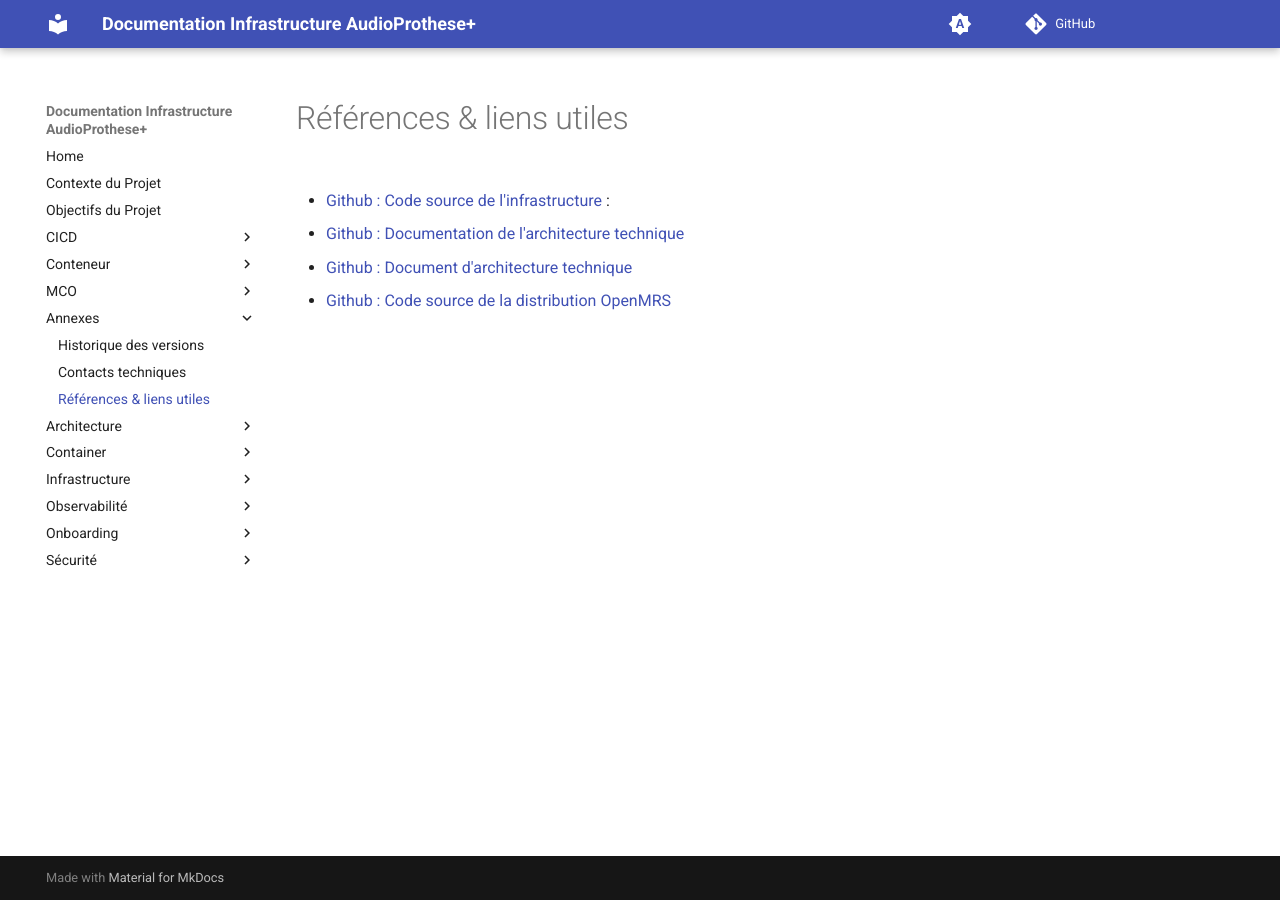
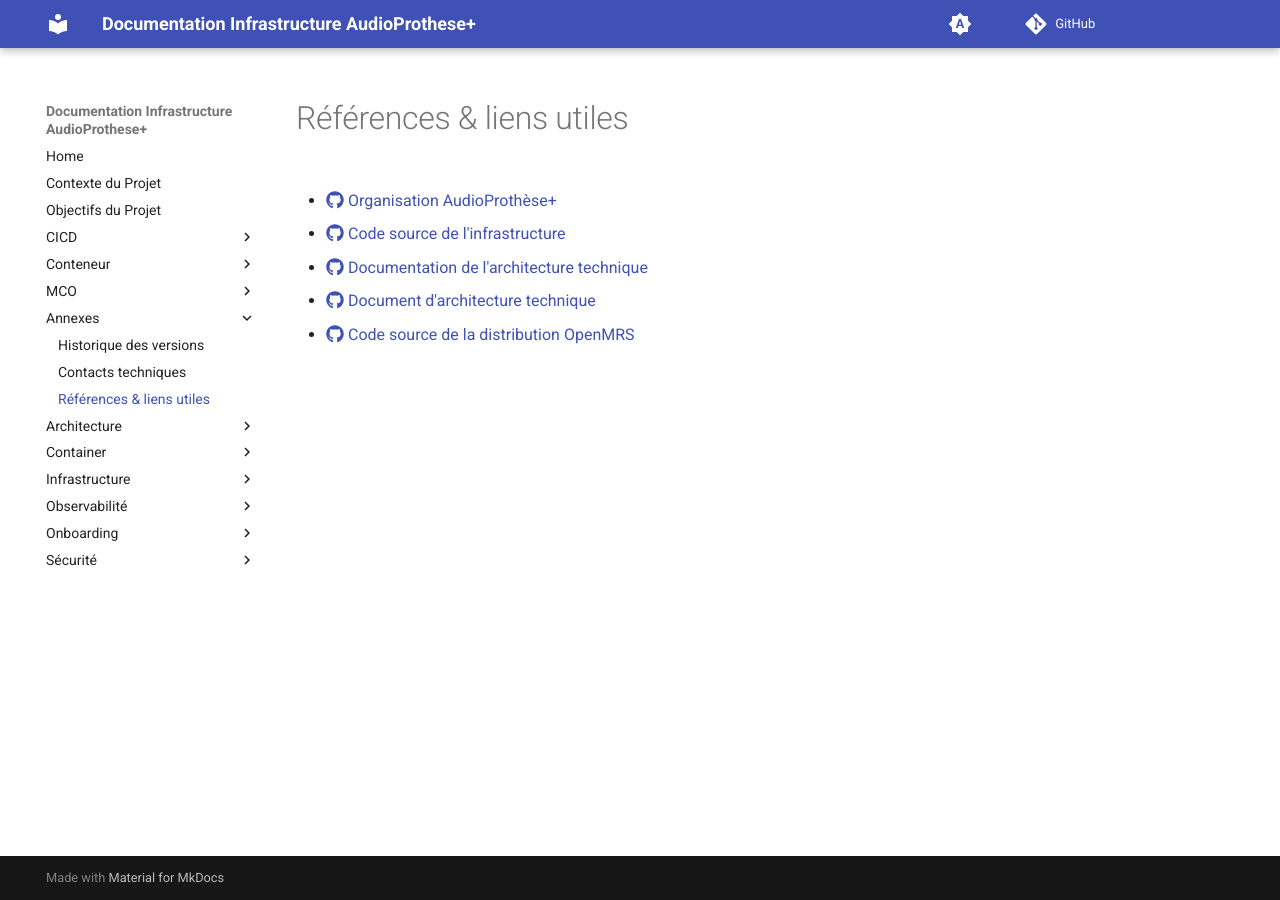
Before and after one commit to AudioProthese/openmrs-architecture-documentation, an MkDocs documentation site: the page built from docs/annexes/links.md, in a window 1280 px wide. Built offline with MkDocs 1.6.1 and Material for MkDocs 9.7.7, drawn with Linux system fonts in a browser that asks for light colours; comment, search, counter and statistics services are not loaded; some of the changed lines change nothing that is shown.

Commit message:
fix: update links in documentation for consistency and clarity

```diff
--- a/docs/annexes/links.md
+++ b/docs/annexes/links.md
@@ -1,9 +1,11 @@
 # Références & liens utiles
 
-- [Github : Code source de l'infrastructure](https://github.com/AudioProthese/openmrs-core-infrastructure) :
+- [:fontawesome-brands-github: Organisation AudioProthèse+](https://github.com/AudioProthese)
 
-- [Github : Documentation de l'architecture technique](https://github.com/AudioProthese/openmrs-architecture-documentation)
+- [:fontawesome-brands-github: Code source de l'infrastructure](https://github.com/AudioProthese/openmrs-core-infrastructure)
 
-- [Github : Document d'architecture technique](https://github.com/AudioProthese/openrms-technical-architecture-document)
+- [:fontawesome-brands-github: Documentation de l'architecture technique](https://github.com/AudioProthese/openmrs-architecture-documentation)
 
-- [Github : Code source de la distribution OpenMRS](https://github.com/AudioProthese/openmrs-distro-referenceapplication)
+- [:fontawesome-brands-github: Document d'architecture technique](https://github.com/AudioProthese/openrms-technical-architecture-document)
+
+- [:fontawesome-brands-github: Code source de la distribution OpenMRS](https://github.com/AudioProthese/openmrs-distro-referenceapplication)
```
